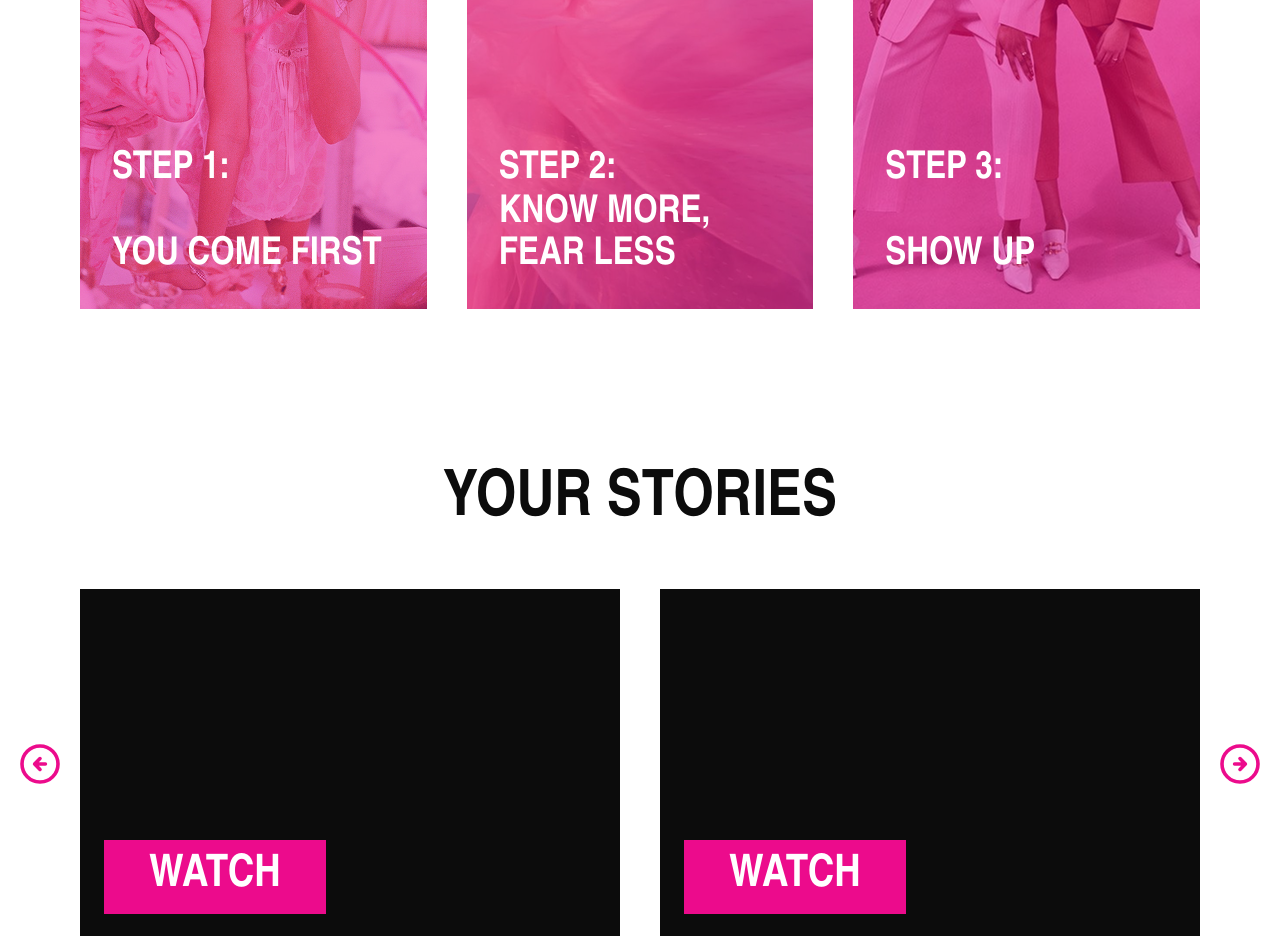
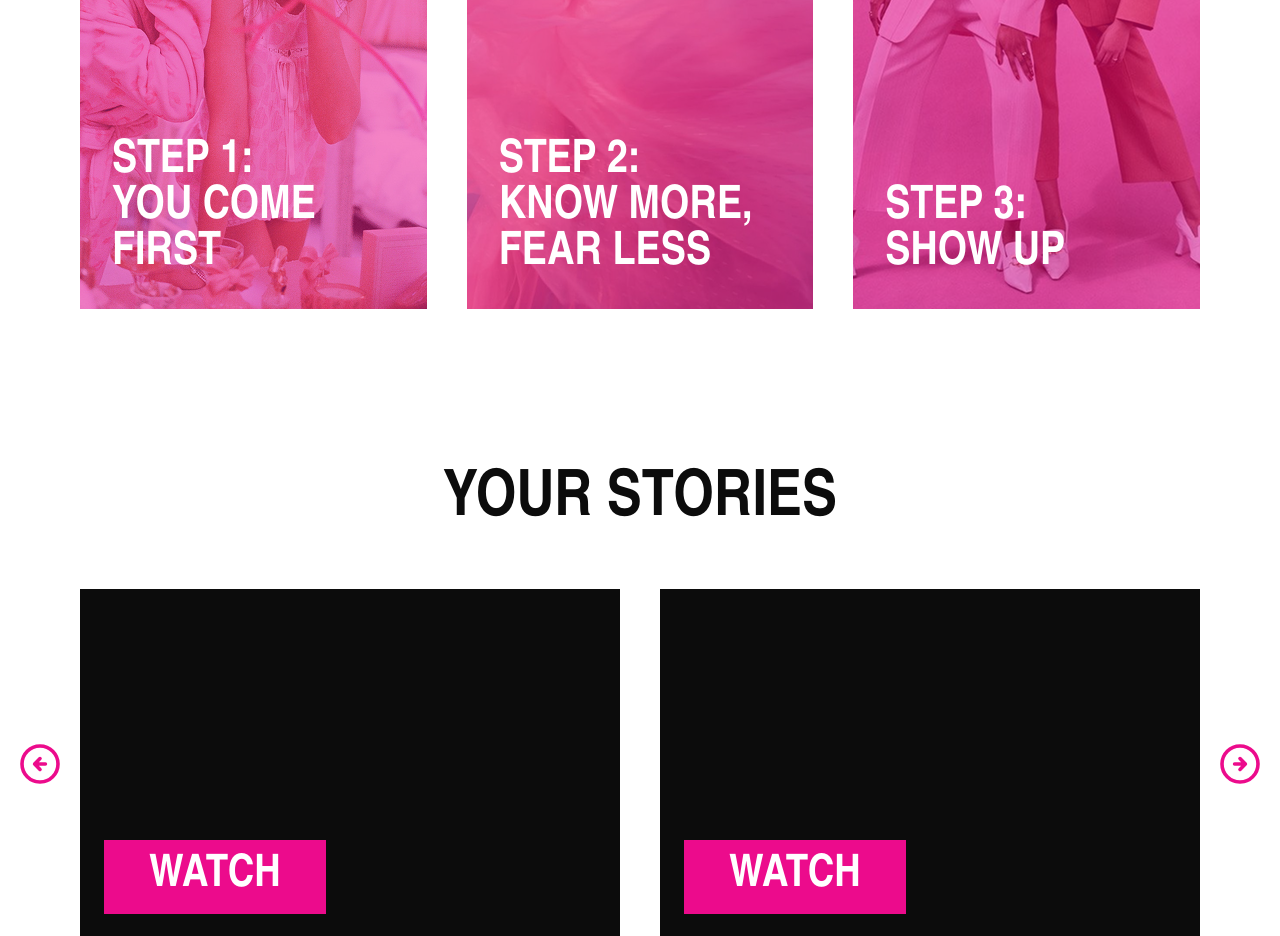
Before and after one commit to The-Agency-at-UF/Pink-Ahead, a Next.js app: page / in a window 1280 px wide. Shown: the part 2520-3456 px from the top of the page. Built offline with nearby package versions, Linux system fonts and the light colour scheme; a web font is replaced by a local one; what @iconify/tailwind4 would draw is missing.

Commit message:
fixed spacing in steps

```diff
--- a/components/home/JourneySection.tsx
+++ b/components/home/JourneySection.tsx
@@ -36,9 +36,9 @@ function StepCard({ src, alt, stepLabel, stepTitle, subtitle }: StepCardProps) {
         <p
           style={{
             ...acuminBold,
-            fontSize: "clamp(22px, 3vw, 48px)",
+            fontSize: "clamp(26px, 3.6vw, 56px)",
             color: "white",
-            lineHeight: "normal",
+            lineHeight: 1,
             letterSpacing: "-0.18px",
           }}
         >
@@ -47,17 +47,14 @@ function StepCard({ src, alt, stepLabel, stepTitle, subtitle }: StepCardProps) {
         <p
           style={{
             ...acuminBold,
-            fontSize: "clamp(22px, 3vw, 48px)",
+            fontSize: "clamp(26px, 3.6vw, 56px)",
             color: "white",
-            lineHeight: 1.1,
-            minHeight: "2.2em",
-            display: "flex",
-            alignItems: "flex-end",
+            lineHeight: 1,
           }}
         >
           {stepTitle}
         </p>
-        <div className="grid grid-rows-[0fr] opacity-0 transition-all duration-700 ease-[cubic-bezier(0.22,1,0.36,1)] group-hover:mt-2 group-hover:grid-rows-[1fr] group-hover:opacity-100">
+        <div className="grid grid-rows-[0fr] opacity-0 transition-all duration-700 ease-[cubic-bezier(0.22,1,0.36,1)] group-hover:mt-1 group-hover:grid-rows-[1fr] group-hover:opacity-100">
           <p
             className="overflow-hidden"
             style={{
```
